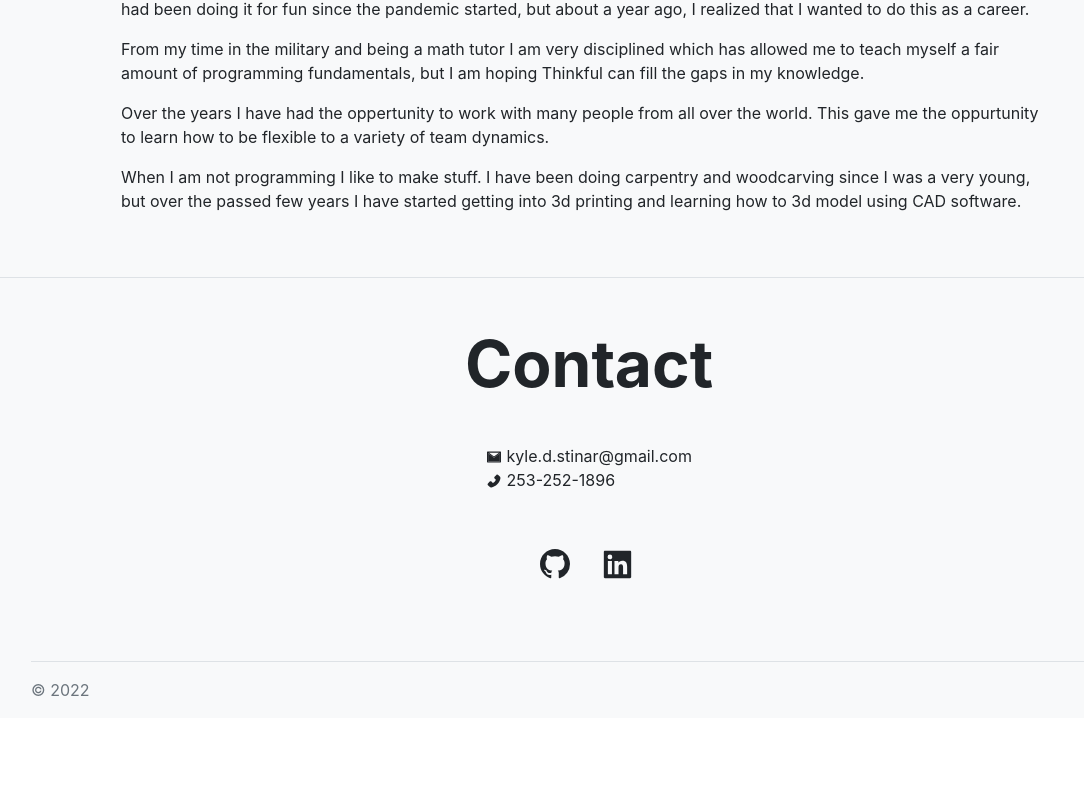
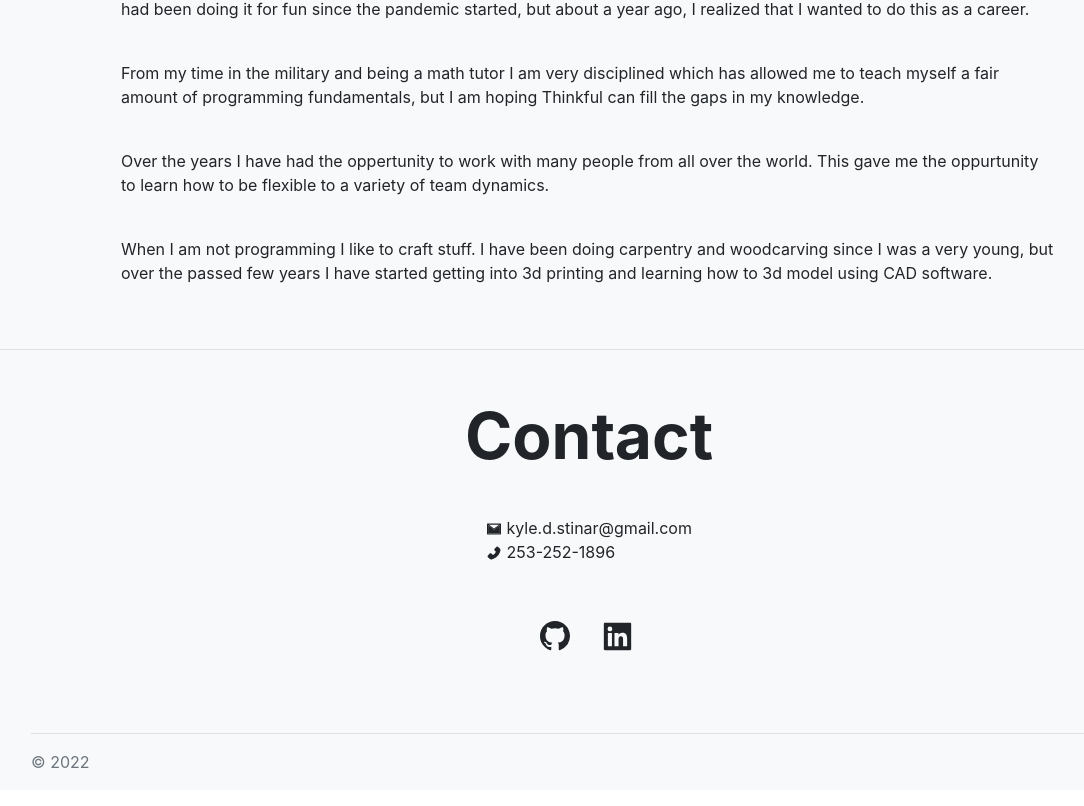
Before and after one commit to caveman0612/final-react-portfolio, a React (Create React App) app: page / in a window 1280 px wide. Shown: the part 1390-2196 px from the top of the page, without its empty margins (51-1135 px from the left). Before the commit the page ends 2132 px from the top, so only its background shows below. Built offline with nearby package versions, Linux system fonts and the light colour scheme.

Commit message:
cleaning up

```diff
--- a/src/main/About.js
+++ b/src/main/About.js
@@ -23,26 +23,29 @@ const About = () => {
             <li>I like working with computers.</li>
           </ol>
         </div> */}
-        <p></p>
+        {/* <p>I found programming when the pandemic first started. I started off with python as a fun hobby, but about a year ago I realized that I wanted to do this as a career. I started teaching myself the basics of web design, like </p> */}
         <p>
           I have always been good with computers, but in college, I discovered
           programming. After a few weeks I feel in love with it. I had been
           doing it for fun since the pandemic started, but about a year ago, I
           realized that I wanted to do this as a career.
         </p>
+        <br />
         <p>
           From my time in the military and being a math tutor I am very
           disciplined which has allowed me to teach myself a fair amount of
           programming fundamentals, but I am hoping Thinkful can fill the gaps
           in my knowledge.
         </p>
+        <br />
         <p>
           Over the years I have had the oppertunity to work with many people
           from all over the world. This gave me the oppurtunity to learn how to
           be flexible to a variety of team dynamics.
         </p>
+        <br />
         <p>
-          When I am not programming I like to make stuff. I have been doing
+          When I am not programming I like to craft stuff. I have been doing
           carpentry and woodcarving since I was a very young, but over the
           passed few years I have started getting into 3d printing and learning
           how to 3d model using CAD software.
```
